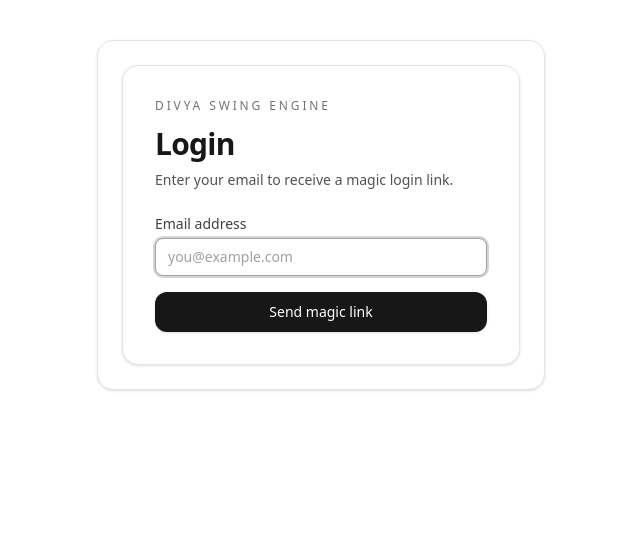
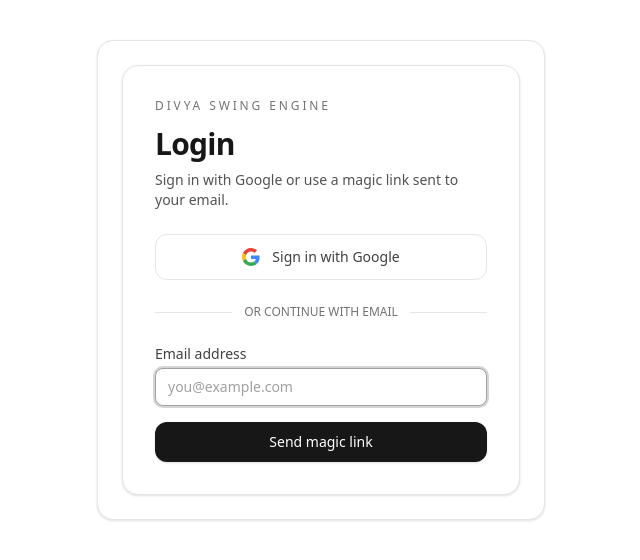
Before and after one commit to Pankajkashyap/divya-swing-engine, a Next.js app: page /login in a window 1280 px wide. Shown: the top 560 px of the page, without its empty margins (319-959 px from the left). Built offline with nearby package versions, Linux system fonts and the light colour scheme; no server answers.

Commit message:
Add Google sign-in alongside magic link login

```diff
--- a/app/login/page.tsx
+++ b/app/login/page.tsx
@@ -9,6 +9,7 @@
 
   const [email, setEmail] = useState('')
   const [loading, setLoading] = useState(false)
+  const [googleLoading, setGoogleLoading] = useState(false)
   const [errorMessage, setErrorMessage] = useState<string | null>(null)
   const [successMessage, setSuccessMessage] = useState<string | null>(null)
 
@@ -50,6 +51,29 @@
     }
   }
 
+  const handleGoogleSignIn = async () => {
+    setGoogleLoading(true)
+    setErrorMessage(null)
+    setSuccessMessage(null)
+
+    try {
+      const { error } = await supabase.auth.signInWithOAuth({
+        provider: 'google',
+        options: {
+          redirectTo: `${appConfig.appUrl}/auth/callback`,
+        },
+      })
+
+      if (error) {
+        setErrorMessage(error.message)
+      }
+    } catch {
+      setErrorMessage('Failed to sign in with Google. Please try again.')
+    } finally {
+      setGoogleLoading(false)
+    }
+  }
+
   return (
     <main className="ui-page">
       <section className="mx-auto max-w-md ui-section">
@@ -62,8 +86,58 @@
               Login
             </h1>
             <p className="mt-2 text-sm text-neutral-600 dark:text-[#a8b2bf]">
-              Enter your email to receive a magic login link.
+              Sign in with Google or use a magic link sent to your email.
             </p>
+          </div>
+
+          <button
+            type="button"
+            onClick={handleGoogleSignIn}
+            disabled={googleLoading}
+            className="w-full flex items-center justify-center gap-3 rounded-xl border border-neutral-200 bg-white px-4 py-3 text-sm font-medium text-neutral-700 transition hover:bg-neutral-50 disabled:cursor-not-allowed disabled:opacity-60 dark:border-[#3a4150] dark:bg-[#1e2330] dark:text-[#c7d0db] dark:hover:bg-[#252c3a]"
+          >
+            {googleLoading ? (
+              'Signing in...'
+            ) : (
+              <>
+                <svg
+                  width="18"
+                  height="18"
+                  viewBox="0 0 48 48"
+                  xmlns="http://www.w3.org/2000/svg"
+                >
+                  <path
+                    fill="#EA4335"
+                    d="M24 9.5c3.54 0 6.71 1.22 9.21 3.6l6.85-6.85C35.9 2.38 30.47 0 24 0 14.62 0 6.51 5.38 2.56 13.22l7.98 6.19C12.43 13.72 17.74 9.5 24 9.5z"
+                  />
+                  <path
+                    fill="#4285F4"
+                    d="M46.98 24.55c0-1.57-.15-3.09-.38-4.55H24v9.02h12.94c-.58 2.96-2.26 5.48-4.78 7.18l7.73 6c4.51-4.18 7.09-10.36 7.09-17.65z"
+                  />
+                  <path
+                    fill="#FBBC05"
+                    d="M10.53 28.59c-.48-1.45-.76-2.99-.76-4.59s.27-3.14.76-4.59l-7.98-6.19C.92 16.46 0 20.12 0 24c0 3.88.92 7.54 2.56 10.78l7.97-6.19z"
+                  />
+                  <path
+                    fill="#34A853"
+                    d="M24 48c6.48 0 11.93-2.13 15.89-5.81l-7.73-6c-2.15 1.45-4.92 2.3-8.16 2.3-6.26 0-11.57-4.22-13.47-9.91l-7.98 6.19C6.51 42.62 14.62 48 24 48z"
+                  />
+                  <path fill="none" d="M0 0h48v48H0z" />
+                </svg>
+                Sign in with Google
+              </>
+            )}
+          </button>
+
+          <div className="relative my-6">
+            <div className="absolute inset-0 flex items-center">
+              <div className="w-full border-t border-neutral-200 dark:border-[#3a4150]" />
+            </div>
+            <div className="relative flex justify-center text-xs uppercase">
+              <span className="bg-white px-3 text-neutral-500 dark:bg-[#1a1f2e] dark:text-[#a8b2bf]">
+                or continue with email
+              </span>
+            </div>
           </div>
 
           <form onSubmit={handleSubmit} className="space-y-4">
```
